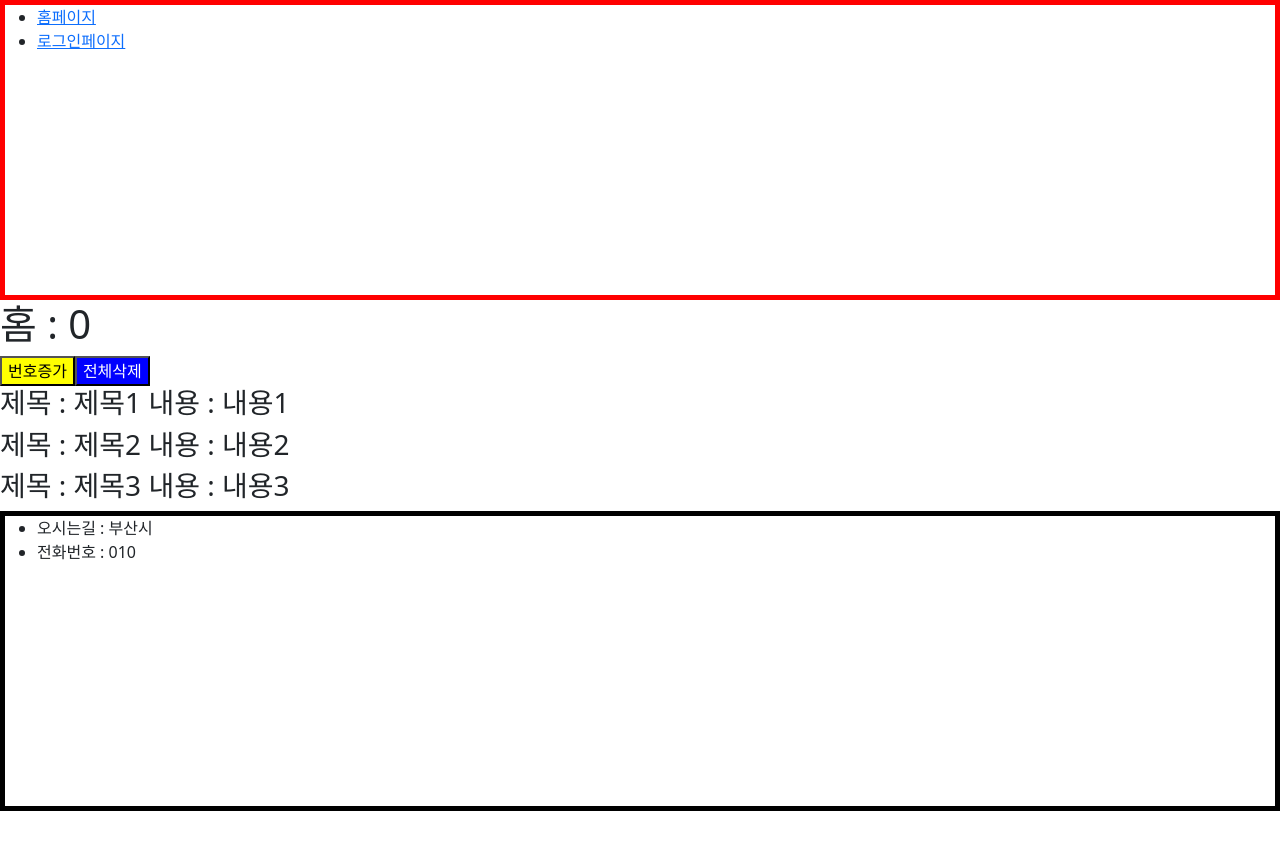
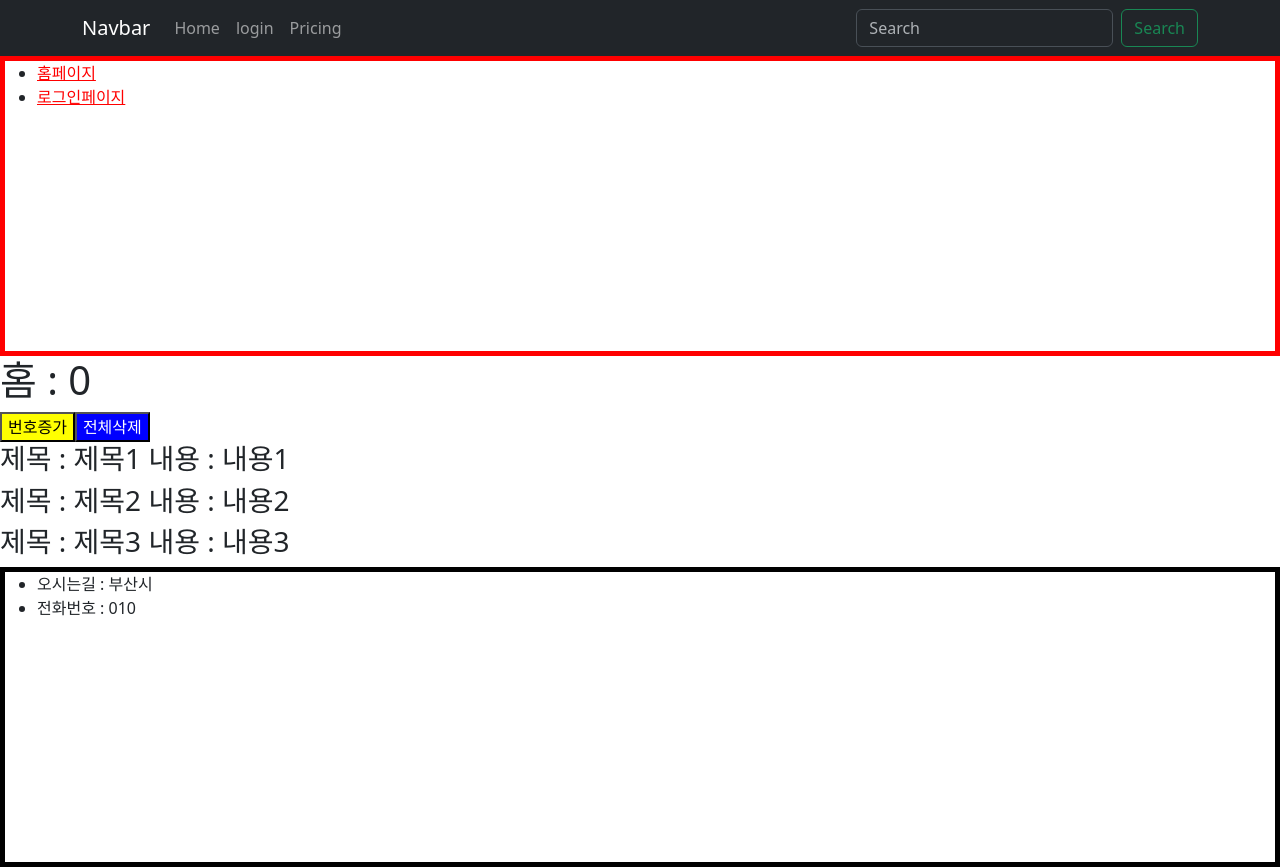
Before and after one commit to ckswns879/my-app, a React (Create React App) app: page / in a window 1280 px wide. Before the commit the page ends 811 px from the top, so only its background shows below. Built offline with nearby package versions, Linux system fonts and the light colour scheme.

Commit message:
feat: bootstrap navbar

```diff
--- a/src/components/Header.js
+++ b/src/components/Header.js
@@ -1,25 +1,58 @@
 import React from 'react';
 import { Link } from 'react-router-dom';
 import styled from 'styled-components';
+// bootstrap navbar
+import Container from 'react-bootstrap/Container';
+import Nav from 'react-bootstrap/Nav';
+import Navbar from 'react-bootstrap/Navbar';
+import Button from 'react-bootstrap/Button';
+import Form from 'react-bootstrap/Form';
 
 const HeaderList = styled.div`
 border: 5px solid red;
 height: 300px;
 `;
 
+const StyledHeadLink = styled(Link)`
+color:red;
+`;
+
 const Header = () => {
     return (
+        <>
+        <div>
+        <Navbar bg="dark" data-bs-theme="dark">
+        <Container>
+          <Navbar.Brand href="#home">Navbar</Navbar.Brand>
+          <Nav className="me-auto">
+           {/* 재랜더링안되게 href를 link to로 바꾸고 css 먹히게 className에 값을넣으면됨(ex: Nav.Link = nav-link, Navbar.Brand = navbar-brand)*/}
+            <Link to="/" className='nav-link'>Home</Link>
+            <Link to="/login/10" className='nav-link'>login</Link>
+            <Nav.Link href="#pricing">Pricing</Nav.Link>
+          </Nav>
+          <Form className="d-flex">
+                  <Form.Control
+                    type="search"
+                    placeholder="Search"
+                    className="me-2"
+                    aria-label="Search"
+                  />
+                  <Button variant="outline-success">Search</Button>
+                </Form>
+        </Container>
+      </Navbar>
+        </div>
         <HeaderList>
             <ul>
                 <li>
-                    <Link to="/">홈페이지</Link>
+                    <StyledHeadLink to="/">홈페이지</StyledHeadLink>
                 </li>
                 <li>
-                <Link to="/login/10">로그인페이지</Link>
+                <StyledHeadLink to="/login/10">로그인페이지</StyledHeadLink>
                 </li>
             </ul>
         </HeaderList>
+</>
     );
 };
-
 export default Header;
```
